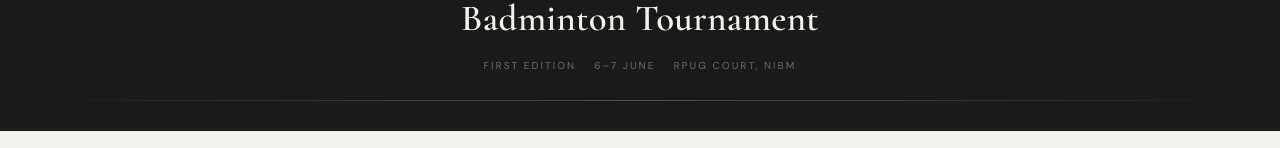
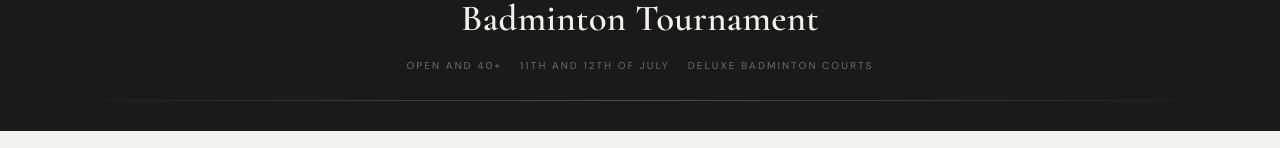
Before and after one commit to Swaroop-2201/unbound-sports, a React (Vite) app: page /register in a window 1280 px wide. Shown: the part 188-336 px from the top of the page. Built offline with nearby package versions, Linux system fonts and the light colour scheme.

Commit message:
Venue and date change

```diff
--- a/src/pages/Register.tsx
+++ b/src/pages/Register.tsx
@@ -567,8 +567,8 @@ const SINGLES_FEE = 900;
 const DOUBLES_FEE = 1600;
 
 // ── Replace these values before going live ────────────────────────────────────
-const RAZORPAY_KEY = "rzp_test_T0hez2cmO9H9iS";
-const GOOGLE_SCRIPT_URL = "https://script.google.com/macros/s/AKfycbyEGo080wZGdl4y0atAa1tXnx-msB7-2cuLmnx-7g4jNYTF-XKXN_2B-yZHFqWFtzmYsA/exec";
+const RAZORPAY_KEY = "rzp_live_SoktAIRMkzPSfy";
+const GOOGLE_SCRIPT_URL = "https://script.google.com/macros/s/AKfycbwxEjZ3gOvII3qjDnGKbXcZq0DPf2PxvOSYNKDiMFcE_coHFOwLlAzSGEI9aD6bZB0x/exec";
 const WHATSAPP_INVITE = "https://chat.whatsapp.com/BnATDgJY1e91uOAF4eMFv4";
 
 // ─── Helpers ──────────────────────────────────────────────────────────────────
@@ -796,7 +796,7 @@ export default function Register() {
           <br />Badminton Tournament
         </h1>
         <div style={{ display:"flex",justifyContent:"center",gap:"18px",marginTop:"18px",position:"relative",flexWrap:"wrap" }}>
-          {["First Edition","6–7 June","RPUG Court, NiBM"].map((t) => (
+          {["Open and 40+","11th and 12th of July","Deluxe Badminton Courts"].map((t) => (
             <span key={t} style={{ fontSize:".63rem",fontWeight:500,letterSpacing:"2px",textTransform:"uppercase",color:"rgba(255,255,255,.3)" }}>{t}</span>
           ))}
         </div>
@@ -1017,7 +1017,7 @@ export default function Register() {
             <div style={{ textAlign:"center",paddingTop:8 }}>
               <div className="si">🏸</div>
               <h2 style={{ fontFamily:"'Cormorant Garamond',serif",fontSize:"1.65rem",fontWeight:600,color:"#1a1a1a",marginBottom:6 }}>
-                You're registered.
+                You're registered!
               </h2>
               <p style={{ fontSize:".82rem",color:"#999",lineHeight:1.7 }}>
                 Welcome, <strong style={{ color:"#1a1a1a" }}>{form.playerName}</strong>.<br />
@@ -1057,8 +1057,8 @@ export default function Register() {
             </a>
 
             <div className="is">
-              <strong>📅 Dates</strong> — 6th &amp; 7th June<br />
-              <strong>📍 Venue</strong> — RPUG Badminton Court, NiBM<br />
+              <strong>📅 Dates</strong> — 11th &amp; 12th July<br />
+              <strong>📍 Venue</strong> — Deluxe Badminton Courts<br />
               <strong>🏆 Prizes</strong> — Cash, Medals &amp; Gifts for winner &amp; runner-up
             </div>
 
```
